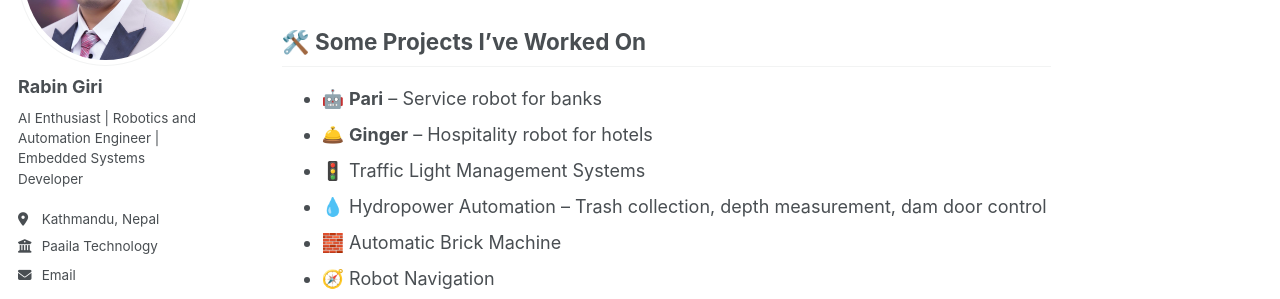
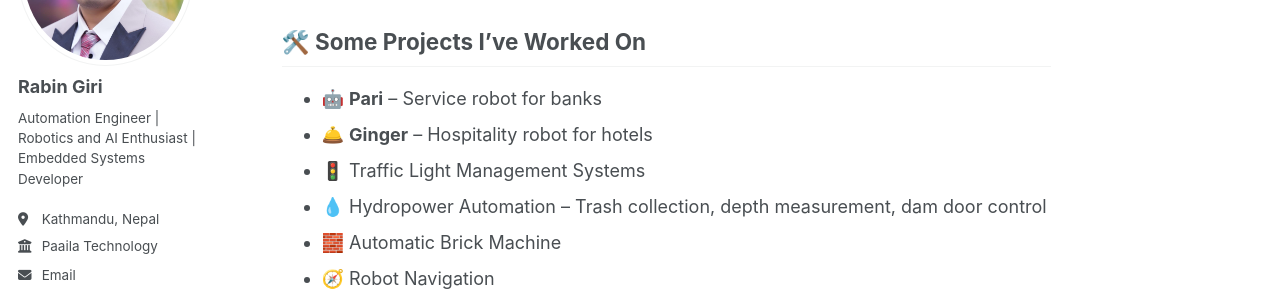
Before and after one commit to rabin-giri/rabin-giri.github.io, a Jekyll site: the page built from _pages/about.md, in a window 1280 px wide. Shown: the part 219-518 px from the top of the page. Built offline with Jekyll 4.4.1, drawn with Linux system fonts in a browser that asks for light colours; some web fonts are replaced.

Commit message:
webpage updated

```diff
--- a/_config.yml
+++ b/_config.yml
@@ -24,7 +24,7 @@ author:
   avatar           : "Rabin.jpeg"
   name             : "Rabin Giri"
   pronouns         : # example: "she/her"  "he/him"
-  bio              : "AI Enthusiast | Robotics and Automation Engineer | Embedded Systems Developer"
+  bio              : "Automation Engineer | Robotics and AI Enthusiast | Embedded Systems Developer"
   location         : "Kathmandu, Nepal"
   employer         : "Paaila Technology"
   uri              : # www.paailatechonology.com
```
